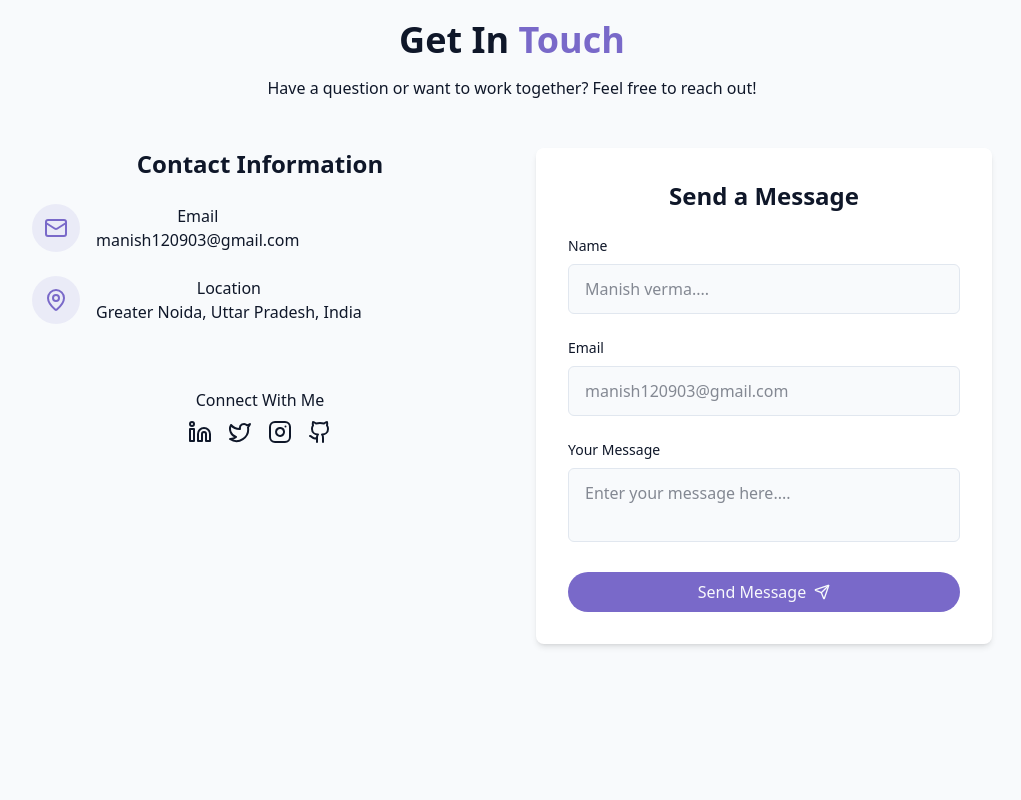
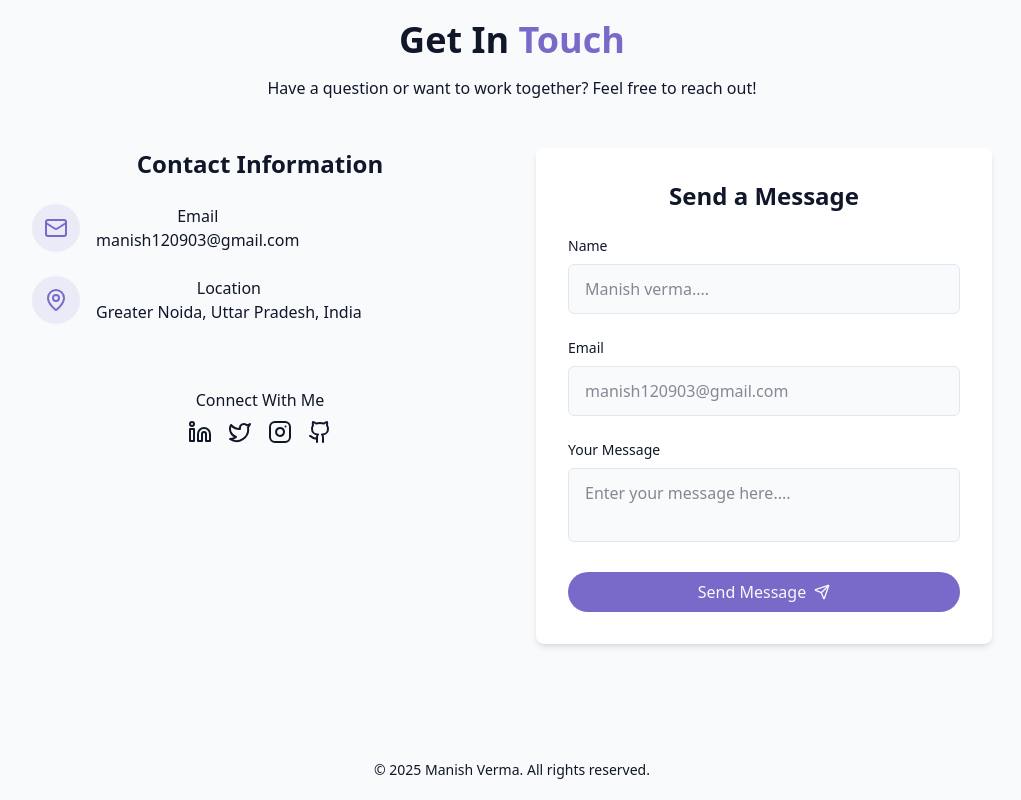
Before and after one commit to Manish12-verma/Manish-Portfolio, a React (Vite) app: page / in a window 1280 px wide. Shown: the part 3344-4144 px from the top of the page, without its empty margins (128-1149 px from the left). Before the commit the page ends 4084 px from the top, so only its background shows below. Built offline with nearby package versions, Linux system fonts and the light colour scheme.

Commit message:
added footer

```diff
--- /dev/null
+++ b/src/components/Footer.jsx
@@ -0,0 +1,11 @@
+
+export const Footer = () => {
+  return (
+    <footer className="py-5 relative">
+
+      <p className="text-sm text-muted-foreground">
+        &copy; {new Date().getFullYear()} Manish Verma. All rights reserved.
+      </p>
+    </footer>
+  );
+};
--- a/src/pages/Home.jsx
+++ b/src/pages/Home.jsx
@@ -1,5 +1,6 @@
 import { AboutSection } from "../components/AboutSection";
 import { ContactSection } from "../components/ContactSection";
+import { Footer } from "../components/Footer";
 import { HeroSection } from "../components/HeroSection";
 import { NavBar } from "../components/Navbar";
 import { ProjectsSection } from "../components/ProjectsSection";
@@ -27,7 +28,7 @@ export const Home = () => {
        </main>
 
       {/* Footer */}
-
+       <Footer/>
     </div>
   );
 };
```
